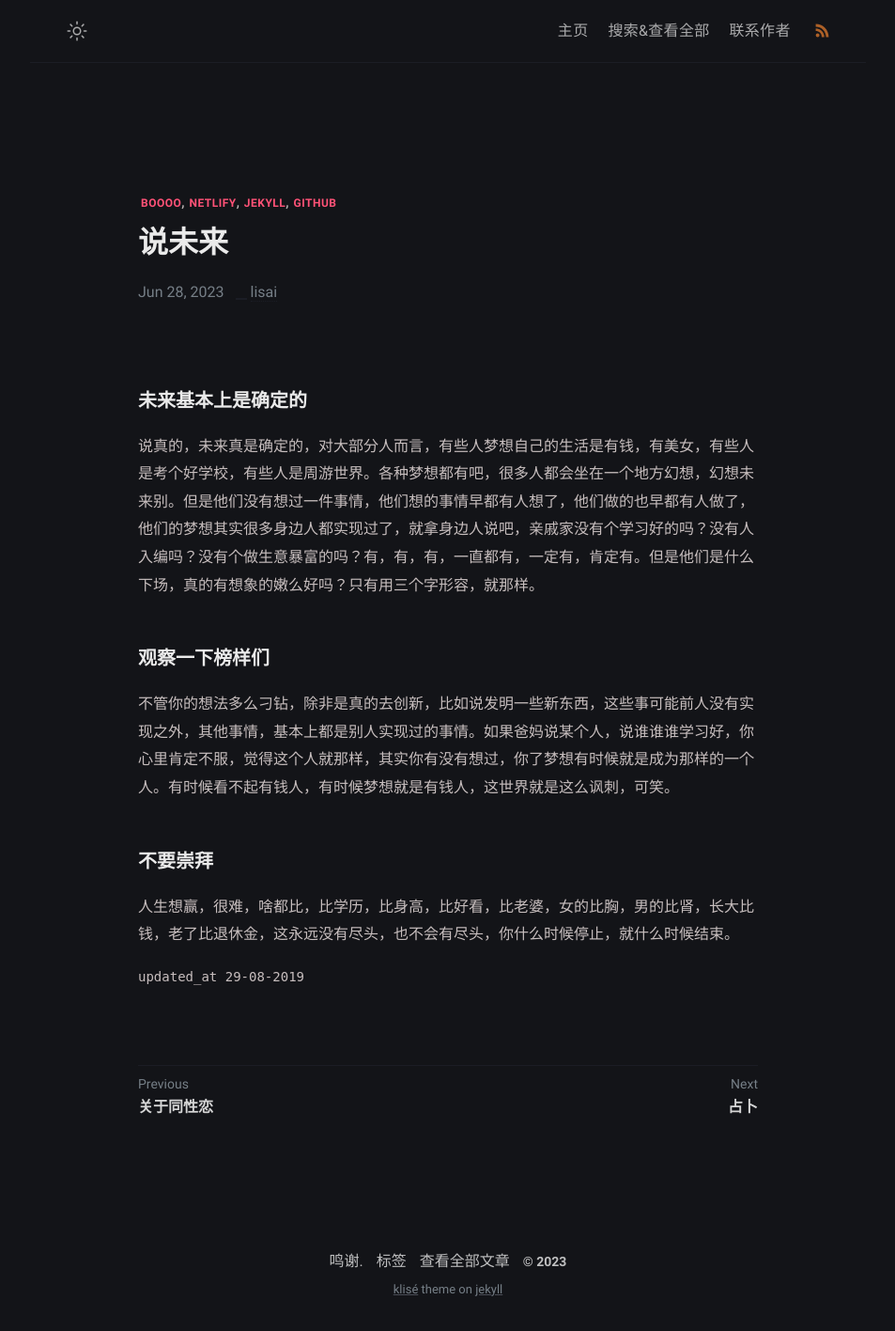
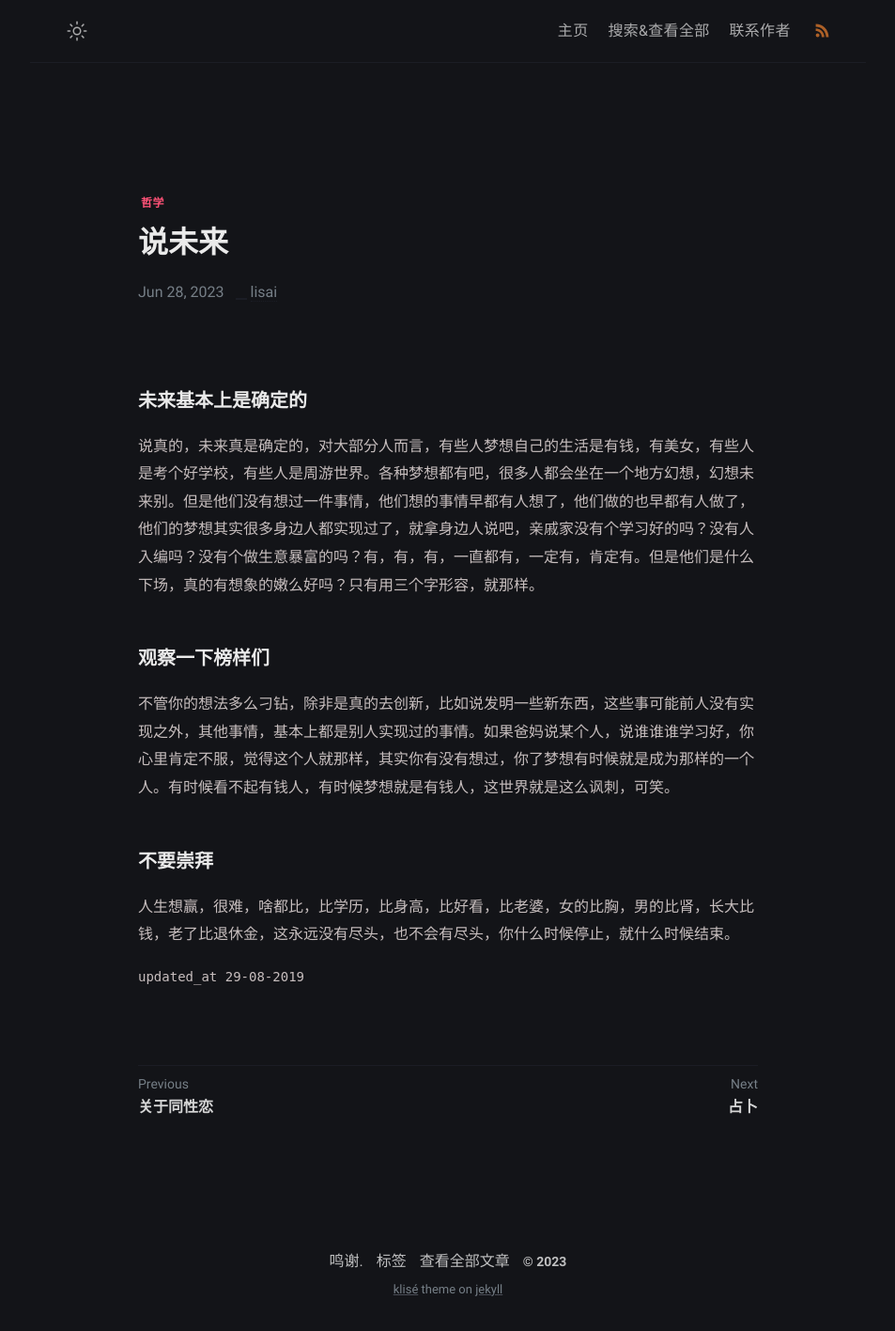
Before and after one commit to hello-lisai/hello-lisai-blog, a Jekyll site: the page built from _posts/weilai/2023-7-26-weilai.md, in a window 1280 px wide. Shown: the whole page at 94% size, without its empty margins (163-1116 px from the left). Built offline with Jekyll 4.4.1, drawn with Linux system fonts in a browser that asks for light colours; some web fonts are replaced.

Commit message:
Update 2023-7-26-weilai.md

```diff
--- a/_posts/weilai/2023-7-26-weilai.md
+++ b/_posts/weilai/2023-7-26-weilai.md
@@ -2,7 +2,7 @@
 title: 说未来
 date: 2023-06-28 09:45:47 +07:00
 modified: 2019-08-29 09:24:47 +07:00
-tags: [boooo, netlify, jekyll, github]
+tags: [哲学]
 description: All the services are free, a source code this site placed on github repository and intergration with netlify service, another service that you can use is github page for hosting your own static site.
 ---
 
```
